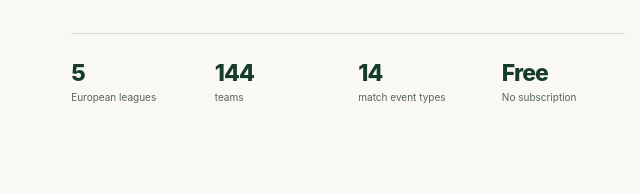
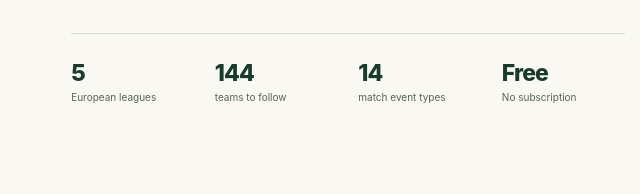
Before and after one commit to thisisnsh/alldayidreamaboutsports, an Eleventy site: page website/src/index.njk in a window 1280 px wide. Shown: the part 606-800 px from the top of the page, 0-640 px from the left. Built offline with nearby package versions, Linux system fonts and the light colour scheme; Eleventy itself is replaced by a stand-in of ours; files that its build step writes are made by us from their sources; a web font is replaced by a local one.

Commit message:
Lengthen the team count label in the proof strip
- Read "teams to follow" instead of "teams" so it carries the same weight as the other stat labels

```diff
--- a/website/src/_includes/partials/hero.njk
+++ b/website/src/_includes/partials/hero.njk
@@ -12,7 +12,7 @@
     </div>
     <span class="meta-note reveal d3">Free for {{ site.requiresShort }} · Built for football fans</span>
     {% if heroHome %}
-    <div class="hero-proof"><span><b>5</b> European leagues</span><span><b>{{ teams | length }}</b> teams</span><span><b>14</b> match event types</span><span><b>Free</b> No subscription</span></div>
+    <div class="hero-proof"><span><b>5</b> European leagues</span><span><b>{{ teams | length }}</b> teams to follow</span><span><b>14</b> match event types</span><span><b>Free</b> No subscription</span></div>
     {% endif %}
     </div>
     {% if heroHome %}{% include "partials/app-preview.njk" %}{% endif %}
```
